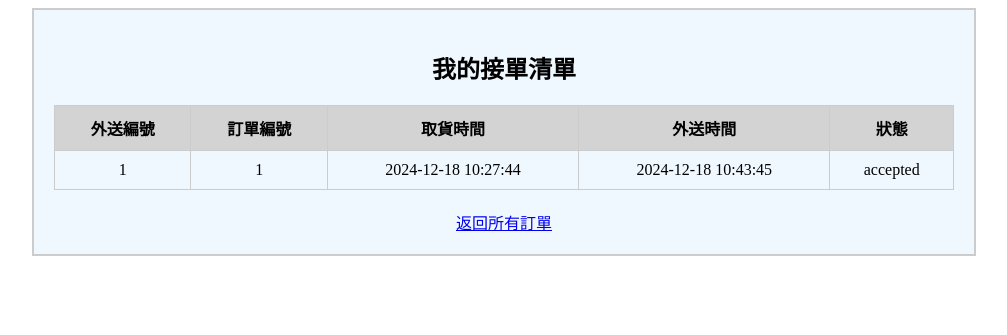
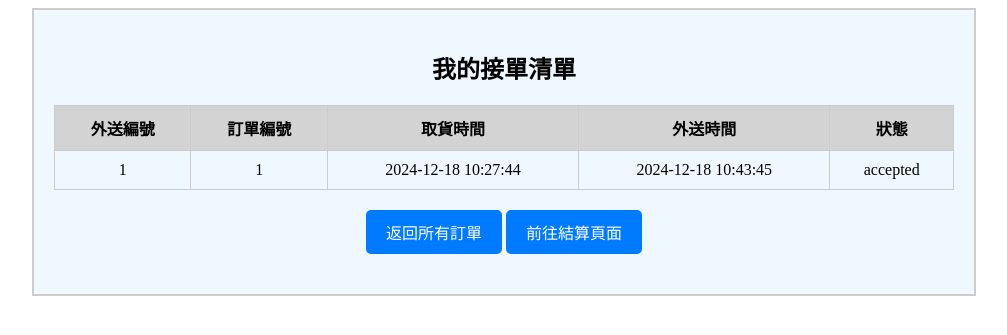
Before and after one commit to tzuuuuuu/team6, a Flask app: page /owndelivery in a window 1280 px wide. Shown: the top 335 px of the page, without its empty margins (136-1143 px from the left). Run offline with Flask 3, Linux system fonts and the light colour scheme; data comes from the database, SQL or seed files in the repository.

Commit message:
增加導向小哥結算頁面的按鈕

```diff
--- a/templates/owndelivery.html
+++ b/templates/owndelivery.html
@@ -24,6 +24,22 @@
         }
         th {
             background-color: lightgray;
+        }
+        .button-container {
+            margin: 20px 0;
+        }
+        .btn {
+            display: inline-block;
+            padding: 10px 20px;
+            font-size: 16px;
+            color: #fff;
+            background-color: #007bff;
+            border: none;
+            border-radius: 5px;
+            text-decoration: none;
+        }
+        .btn:hover {
+            background-color: #0056b3;
         }
     </style>
 
@@ -56,7 +72,12 @@
             {% endif %}
         </table>
 
-        <a href="/allorders">返回所有訂單</a>
+        <div class="button-container">
+            <!-- 按钮返回所有订单页面 -->
+            <a href="/allorders" class="btn">返回所有訂單</a>
+            <!-- 按钮跳转到外卖小哥结算页面 -->
+            <a href="/delivery/settlement" class="btn">前往結算頁面</a>
+        </div>
     </div>
 </body>
 </html>
```
